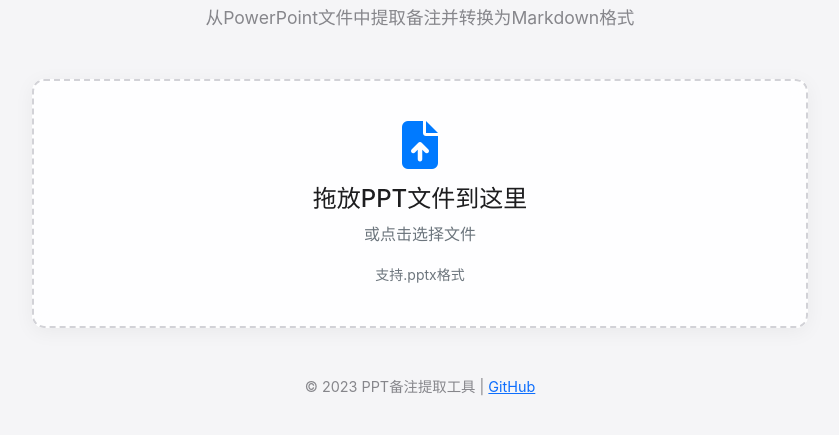
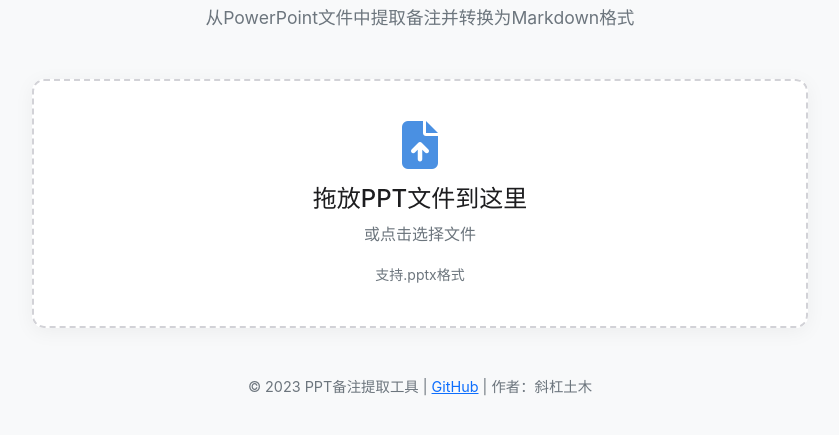
Before and after one commit to BruceLee1024/ppt-notes-extractor, a plain HTML site: page index.html in a window 1280 px wide. Shown: the part 107-542 px from the top of the page, without its empty margins (220-1059 px from the left). Drawn offline with nearby package versions, Linux system fonts and the light colour scheme.

Commit message:
更新UI设计和作者信息

```diff
--- a/index.html
+++ b/index.html
@@ -8,9 +8,9 @@
     <link rel="stylesheet" href="https://cdn.jsdelivr.net/npm/@fortawesome/fontawesome-free@6.4.0/css/all.min.css">
     <style>
         :root {
-            --apple-blue: #007aff;
-            --apple-gray: #f5f5f7;
-            --apple-dark-gray: #86868b;
+            --apple-blue: #4a90e2;
+            --apple-gray: #f8f9fa;
+            --apple-dark-gray: #6c757d;
             --apple-border-radius: 12px;
         }
 
@@ -120,10 +120,12 @@
             font-weight: 500;
             border: none;
             transition: all 0.2s ease;
+            opacity: 0.9;
         }
 
         .btn-apple:hover {
-            background-color: #0062cc;
+            background-color: var(--apple-blue);
+            opacity: 1;
             color: white;
         }
 
@@ -216,7 +218,7 @@
         </div>
 
         <footer class="footer">
-            <p>© 2023 PPT备注提取工具 | <a href="https://github.com/BruceLee1024/ppt-notes-extractor" target="_blank">GitHub</a></p>
+            <p>© 2023 PPT备注提取工具 | <a href="https://github.com/BruceLee1024/ppt-notes-extractor" target="_blank">GitHub</a> | 作者：斜杠土木</p>
         </footer>
     </div>
 
```
